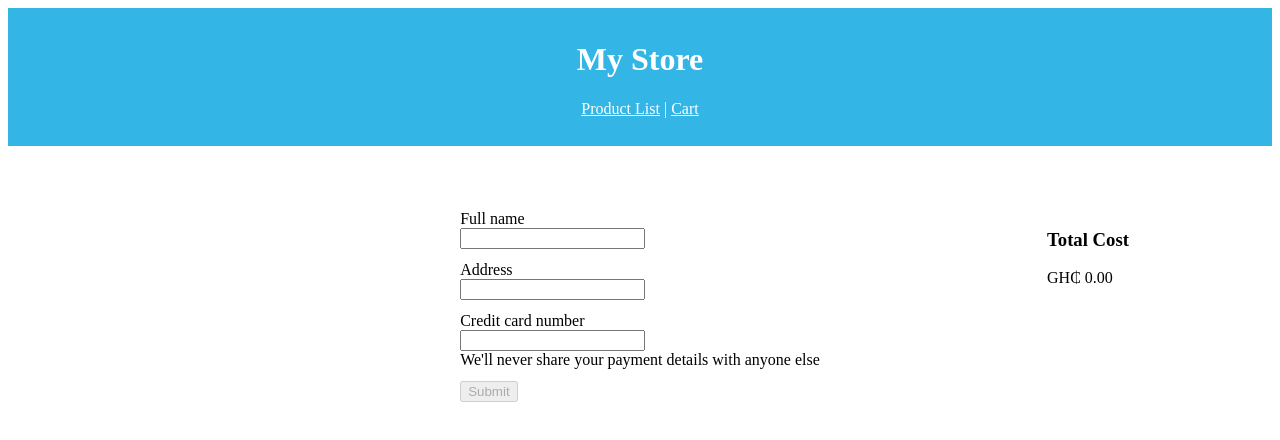
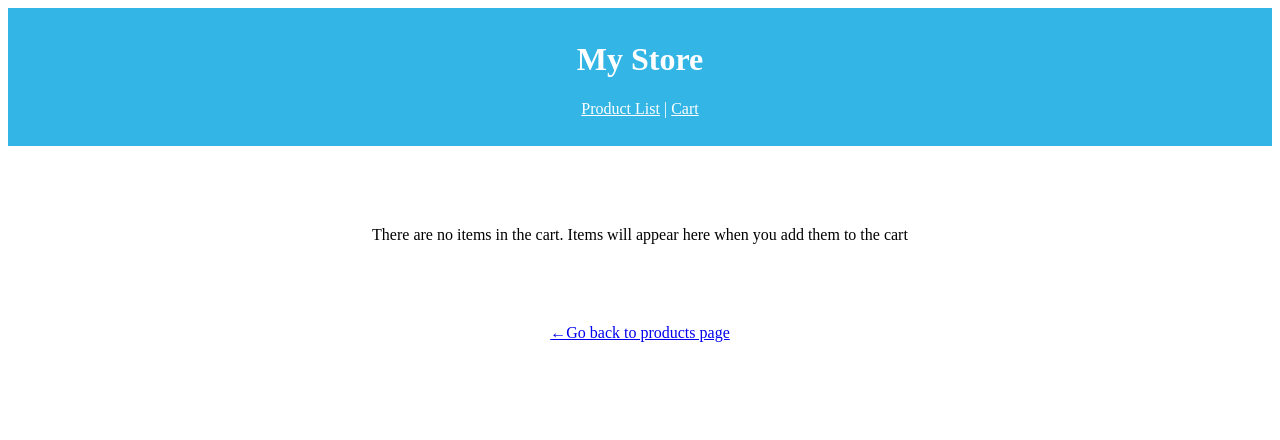
Before and after one commit to danielbontii/my-store, an Angular app: page /cart in a window 1280 px wide. Shown: the top 440 px of the page. Built offline with nearby package versions, Linux system fonts and the light colour scheme.

Commit message:
added alternate displays to pages

```diff
--- a/src/app/components/cart/cart.component.html
+++ b/src/app/components/cart/cart.component.html
@@ -1,4 +1,4 @@
-<div class="cart-container">
+<div class="cart-container" *ngIf="cartItems.length > 0; else elseBlock">
   <div>
     <app-cart-item
       *ngFor="let item of cartItems"
@@ -18,3 +18,14 @@
     <p>GH&#8373; {{ totalCost.toFixed(2) }}</p>
   </div>
 </div>
+<ng-template #elseBlock>
+  <div class="empty-cart-message">
+    <p>
+      There are no items in the cart. Items will appear here when you add them
+      to the cart
+    </p>
+  </div>
+  <a routerLink="/products" class="empty-cart-message"
+    >&LeftArrow;Go back to products page</a
+  >
+</ng-template>
--- a/src/app/components/product-item-detail/product-item-detail.component.html
+++ b/src/app/components/product-item-detail/product-item-detail.component.html
@@ -1,4 +1,4 @@
-<div class="detail-container" *ngIf="product">
+<div class="detail-container" *ngIf="product; else elseBlock">
   <img src="{{ product.url }}" alt="{{ product.name }}" />
 
   <div class="detail-item">
@@ -24,3 +24,10 @@
     </p>
   </div>
 </div>
+<ng-template #elseBlock>
+  <div class="detail-container">
+    <p>Oh ohhhh... </p>
+    <p>Product not found</p>
+  </div>
+  <a routerLink="/products" class="detail-container">&LeftArrow;Go back to products page</a>
+</ng-template>
--- a/src/app/components/product-list/product-list.component.css
+++ b/src/app/components/product-list/product-list.component.css
@@ -19,3 +19,9 @@
     grid-template-columns: repeat(2, 1fr);
   }
 }
+
+.unavailable {
+  display: flex;
+  justify-content: center;
+  margin-top: 5%;
+}
--- a/src/app/components/product-list/product-list.component.html
+++ b/src/app/components/product-list/product-list.component.html
@@ -1,7 +1,12 @@
-<div class="product-index">
+<div class="product-index" *ngIf="products.length > 0; else elseBlock">
   <app-product-item
     class="product-container"
     *ngFor="let product of products"
     [product]="product"
   ></app-product-item>
 </div>
+<ng-template #elseBlock>
+  <div class="unavailable">
+    Sorry, no products available. Try again later
+  </div>
+</ng-template>
```
Also changed, not shown: src/assets/data.json (line endings or trailing spaces).
